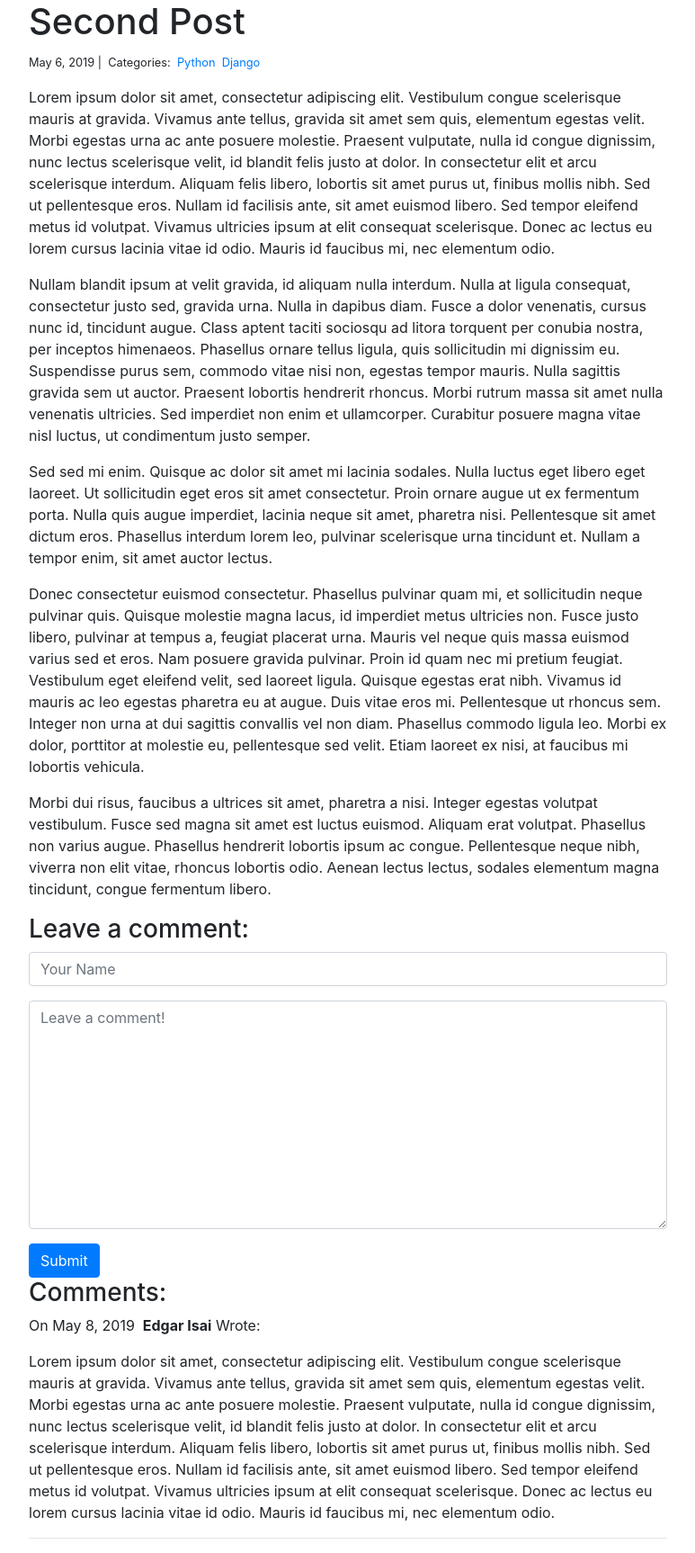
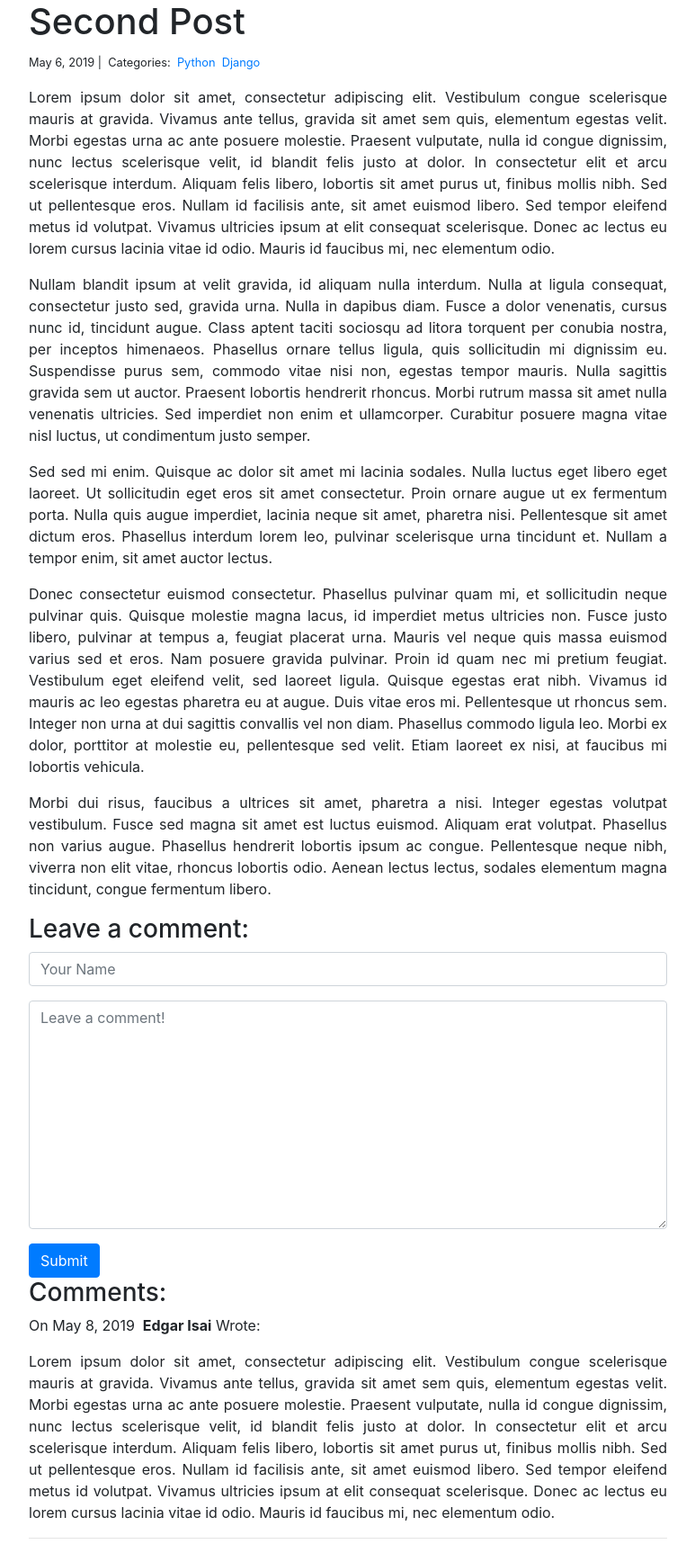
Before and after one commit to EdgarIsai/Portfolio_app, a Django app: page /blog/2/ in a window 1280 px wide. Shown: the part 56-1782 px from the top of the page at 90% size, without its empty margins (253-1026 px from the left). Run offline with Django 3.2, Linux system fonts and the light colour scheme; data comes from the database, SQL or seed files in the repository; both versions use the stored data as it was after the commit; some libraries are stand-ins or nearby versions.

Commit message:
Add justified text to comments and posts in both blog_index and blog detail

```diff
--- a/blog/templates/blog_detail.html
+++ b/blog/templates/blog_detail.html
@@ -9,7 +9,9 @@
             <a href="{% url 'blog_category' category.name %}">{{ category.name }}</a>&nbsp;
         {% endfor %}
     </small>
+    <div class="text-justify">
     <p>{{ post.body | linebreaks }}</p>
+    </div>
     <h3>Leave a comment:</h3>
     <form action="/blog/{{ post.pk }}/" method="post">
         {% csrf_token %}
@@ -27,8 +29,10 @@
             On {{ comment.created_on.date }}&nbsp;
             <b>{{ comment.author }}</b> Wrote:
         </p>
+        <div class="text-justify">
         <p>{{ comment.body }}</p>
         <hr>
+        </div>
     {% endfor %}
     </div>
 {% endblock %}
--- a/blog/templates/blog_index.html
+++ b/blog/templates/blog_index.html
@@ -14,7 +14,9 @@
             </a>&nbsp;
         {% endfor %}
     </small>
+    <div class="text-justify">
     <p>{{ post.body | slice:'400' }}...</p>
+    </div>
     {% endfor %}
 
 </div>
```
Also changed, not shown: db.sqlite3.
